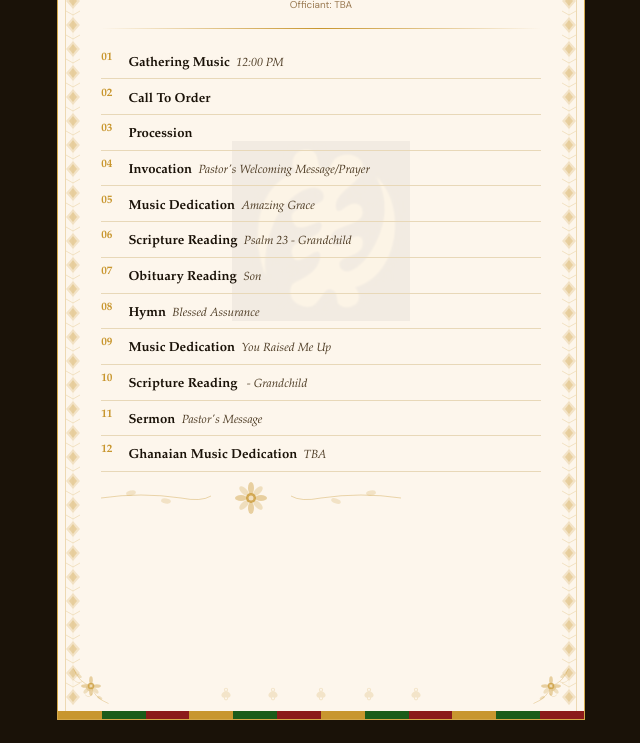
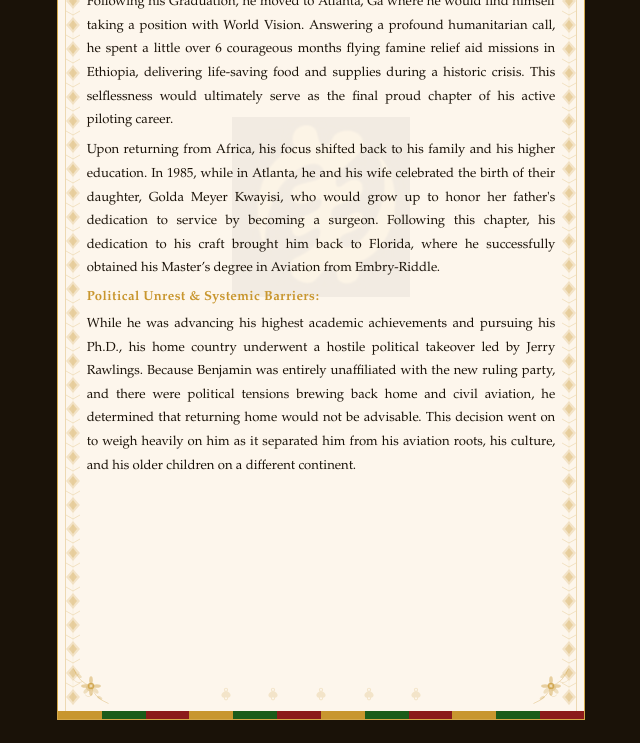
Before and after one commit to AggregateSolutions/keepingthem, a Next.js app: page /akan/benjamin-kwadwo-kwayisi/program in a window 1280 px wide. Shown: the part 2760-3503 px from the top of the page, without its empty margins (319-959 px from the left). Built offline with nearby package versions, Linux system fonts and the light colour scheme.

Commit message:
Use DOM measurement to split biography across pages accurately
Replace character-count estimation with off-screen probe rendering — each paragraph's actual pixel height is measured before pages are laid out, eliminating both overflow and excessive whitespace.

```diff
--- a/app/akan/[slug]/program/ProgramClient.tsx
+++ b/app/akan/[slug]/program/ProgramClient.tsx
@@ -1,6 +1,6 @@
 "use client";
 
-import { useEffect } from "react";
+import { useEffect, useRef, useState } from "react";
 import type { MemorialConfig } from "@/types/memorial";
 import Image from "next/image";
 
@@ -257,46 +257,134 @@
   );
 }
 
+// px available for bio content inside a page (8.5in - kente top/bottom - padding top/bottom)
+// 8.5in @ 96dpi = 816px, minus 8px kente × 2, minus ~48px padding top/bottom = ~752px
+const BIO_CONTENT_HEIGHT_PX = 752;
+const BIO_PADDING = "0.25in 0.3in 0.25in";
+
+function renderBioPara(para: string, i: number) {
+  const isHeading = para.startsWith("**") && para.endsWith("**");
+  const text = isHeading ? para.slice(2, -2) : para;
+  return isHeading ? (
+    <div key={i} style={{ fontFamily: "Garamond, Georgia, serif", fontSize: "0.82rem", fontWeight: 700, color: GOLD, marginBottom: "0.2rem", marginTop: "0.35rem", letterSpacing: "0.03em" }}>
+      {text}
+    </div>
+  ) : (
+    <p key={i} style={{ fontFamily: "Garamond, Georgia, serif", fontSize: "0.82rem", color: DARK_TEXT, lineHeight: 1.8, marginBottom: "0.4rem", textAlign: "justify", margin: "0 0 0.4rem" }}>
+      {para}
+    </p>
+  );
+}
+
 function BiographyPage({ m }: { m: MemorialConfig }) {
+  const probeRef = useRef<HTMLDivElement>(null);
+  const [pages, setPages] = useState<string[][] | null>(null);
+
+  const allParas = m.biography ? m.biography.split("\n\n").filter(p => p.trim()) : [];
+
+  useEffect(() => {
+    if (!m.biography || !probeRef.current) return;
+
+    // Measure each paragraph's rendered height using the off-screen probe div
+    const probe = probeRef.current;
+    const paraHeights: number[] = [];
+    for (let i = 0; i < allParas.length; i++) {
+      // Clear and render one para at a time
+      const el = probe.children[i] as HTMLElement;
+      if (el) paraHeights.push(el.offsetHeight + (i > 0 ? 6.4 : 0)); // 0.4rem margin
+    }
+
+    // Greedily fill pages
+    const result: string[][] = [];
+    let current: string[] = [];
+    let used = 0;
+    // Reserve space for heading (SectionHeading + GoldRule + marginTop ~= 72px first page, 40px continued)
+    let reserved = 72;
+
+    for (let i = 0; i < allParas.length; i++) {
+      const h = paraHeights[i] ?? 40;
+      const isHeading = allParas[i].startsWith("**") && allParas[i].endsWith("**");
+      // Keep heading with next para — peek at next height too
+      const nextH = isHeading && i + 1 < allParas.length ? (paraHeights[i + 1] ?? 40) : 0;
+
+      if (current.length > 0 && used + h + nextH + reserved > BIO_CONTENT_HEIGHT_PX) {
+        result.push(current);
+        current = [];
+        used = 0;
+        reserved = 40; // continued pages have smaller header
+      }
+
+      current.push(allParas[i]);
+      used += h;
+    }
+    if (current.length) result.push(current);
+    setPages(result);
+  // eslint-disable-next-line react-hooks/exhaustive-deps
+  }, [m.biography]);
+
+  if (!m.biography) {
     return (
       <PagePage>
-      <div style={{ padding: "0.35in 0.5in", position: "relative" }}>
+        <div style={{ padding: BIO_PADDING, position: "relative" }}>
           <AdinkraWatermark />
           <div style={{ position: "relative", zIndex: 1 }}>
             <SectionHeading>Biography</SectionHeading>
             <GoldRule />
-          <div style={{ marginTop: "0.2in" }}>
-            {m.biography ? (
-              m.biography.split("\n\n").map((para, i) => {
-                const isHeading = para.startsWith("**") && para.endsWith("**");
-                const text = isHeading ? para.slice(2, -2) : para;
-                return isHeading ? (
-                  <div key={i} style={{ fontFamily: "Garamond, Georgia, serif", fontSize: "0.88rem", fontWeight: 700, color: GOLD, marginBottom: "0.25rem", marginTop: "0.4rem", letterSpacing: "0.03em" }}>
-                    {text}
-                  </div>
-                ) : (
-                  <p key={i} style={{ fontFamily: "Garamond, Georgia, serif", fontSize: "0.82rem", color: DARK_TEXT, lineHeight: 1.85, marginBottom: "0.5rem", textAlign: "justify" }}>
-                    {para}
-                  </p>
-                );
-              })
-            ) : (
-              <p style={{ fontFamily: "Garamond, Georgia, serif", fontSize: "0.82rem", color: FAINT_TEXT, fontStyle: "italic", lineHeight: 1.85 }}>
+            <p style={{ fontFamily: "Garamond, Georgia, serif", fontSize: "0.82rem", color: FAINT_TEXT, fontStyle: "italic", lineHeight: 1.85, marginTop: "0.2in" }}>
               [ Biography to be added ]
             </p>
-            )}
-          </div>
           </div>
         </div>
       </PagePage>
     );
   }
 
-const ORDER_ITEMS_PER_PAGE = 12;
+  return (
+    <>
+      {/* Off-screen probe: render all paras at actual width to measure heights */}
+      <div ref={probeRef} style={{
+        position: "fixed", top: 0, left: "-9999px", width: "calc(5.5in - 0.6in)",
+        fontFamily: "Garamond, Georgia, serif", fontSize: "0.82rem", lineHeight: 1.8,
+        visibility: "hidden", pointerEvents: "none", zIndex: -1,
+      }}>
+        {allParas.map((para, i) => renderBioPara(para, i))}
+      </div>
+
+      {/* Render pages once measured; before that, show all on one page so it's not blank */}
+      {(pages ?? [allParas]).map((paras, pageIndex) => (
+        <PagePage key={pageIndex}>
+          <div style={{ padding: BIO_PADDING, position: "relative" }}>
+            <AdinkraWatermark />
+            <div style={{ position: "relative", zIndex: 1 }}>
+              {pageIndex === 0 ? (
+                <>
+                  <SectionHeading>Biography</SectionHeading>
+                  <GoldRule />
+                </>
+              ) : (
+                <div style={{ textAlign: "center", marginBottom: "0.08in" }}>
+                  <div style={{ fontFamily: "Garamond, Georgia, serif", fontSize: "0.6rem", color: FAINT_TEXT, letterSpacing: "0.1em", fontStyle: "italic" }}>
+                    Biography (continued)
+                  </div>
+                  <GoldRule />
+                </div>
+              )}
+              <div style={{ marginTop: "0.12in" }}>
+                {paras.map((para, i) => renderBioPara(para, i))}
+              </div>
+            </div>
+          </div>
+        </PagePage>
+      ))}
+    </>
+  );
+}
+
+const ORDER_ITEMS_PER_PAGE = 20;
 
 function OrderOfServiceItemList({ items, startIndex, totalItems }: { items: { title: string; sub: string }[]; startIndex: number; totalItems: number }) {
   return (
-    <div style={{ marginTop: "0.15in" }}>
+    <div style={{ marginTop: "0.1in" }}>
       {items.map((item, i) => {
         const globalIndex = startIndex + i;
         return (
@@ -304,7 +392,7 @@
             display: "flex",
             alignItems: "flex-start",
             gap: "0.5rem",
-            padding: "0.2rem 0",
+            padding: "0.12rem 0",
             borderBottom: globalIndex < totalItems - 1 ? `1px solid #e8d8b8` : "none",
           }}>
             <span style={{ fontFamily: "Garamond, Georgia, serif", fontSize: "0.7rem", color: GOLD, minWidth: "1.2rem", paddingTop: 1, fontWeight: 600 }}>
@@ -335,23 +423,23 @@
     <>
       {pages.map((pageItems, pageIndex) => (
         <PagePage key={pageIndex}>
-          <div style={{ padding: "0.35in 0.45in", position: "relative" }}>
+          <div style={{ padding: "0.3in 0.45in 0.15in", position: "relative" }}>
             <AdinkraWatermark />
             <div style={{ position: "relative", zIndex: 1 }}>
               {pageIndex === 0 ? (
                 <>
                   <SectionHeading>Order of Service</SectionHeading>
-                  <div style={{ textAlign: "center", marginBottom: "0.15in" }}>
-                    <div style={{ fontSize: "0.65rem", color: FAINT_TEXT, fontFamily: "Garamond, Georgia, serif", fontStyle: "italic" }}>
+                  <div style={{ textAlign: "center", marginBottom: "0.08in" }}>
+                    <div style={{ fontSize: "0.62rem", color: FAINT_TEXT, fontFamily: "Garamond, Georgia, serif", fontStyle: "italic" }}>
                       {m.funeralService.date} · {m.funeralService.time}
                     </div>
-                    <div style={{ fontSize: "0.62rem", color: FAINT_TEXT, marginTop: "0.05rem" }}>
+                    <div style={{ fontSize: "0.6rem", color: FAINT_TEXT, marginTop: "0.03rem" }}>
                       Officiant: {m.program.officiant}
                     </div>
                   </div>
                 </>
               ) : (
-                <div style={{ textAlign: "center", marginBottom: "0.1in" }}>
+                <div style={{ textAlign: "center", marginBottom: "0.08in" }}>
                   <div style={{ fontFamily: "Garamond, Georgia, serif", fontSize: "0.6rem", color: FAINT_TEXT, letterSpacing: "0.1em", fontStyle: "italic" }}>
                     Order of Service (continued)
                   </div>
```
Lines whose indentation alone changed are shown as unchanged.
